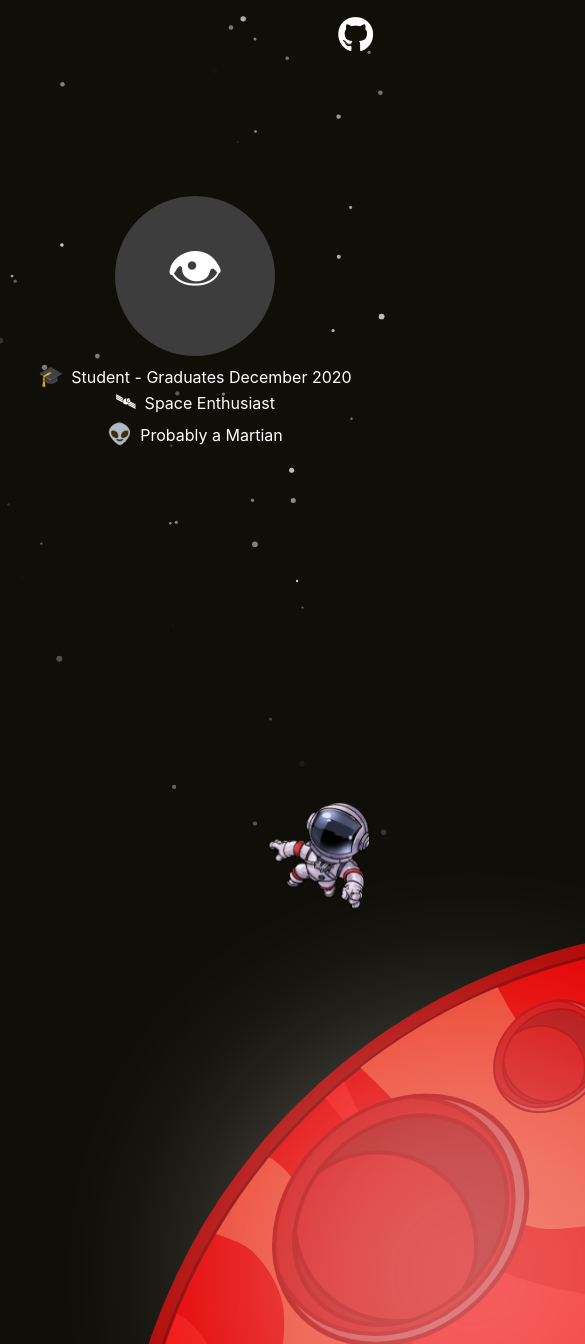
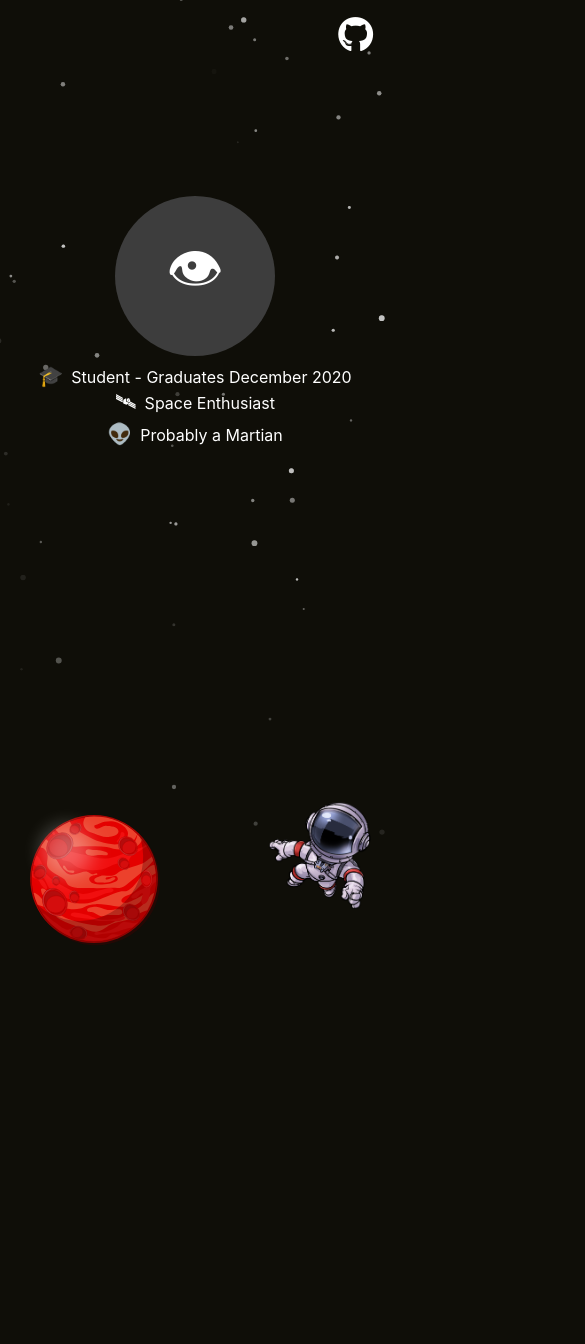
Before and after one commit to lewismorgan/lewis-webapp, a React (Create React App) app: page / in a window 390 px wide. Shown: the top 1344 px of the page, 585 px wide, since content can reach past the window. After the commit the page ends 1266 px from the top, so only its background shows below. Built offline with nearby package versions, Linux system fonts and the light colour scheme.

Commit message:
Fix mars css media queries

```diff
--- a/src/index.css
+++ b/src/index.css
@@ -103,13 +103,22 @@ code {
   position: absolute;
 }
 
-@media (min-width: 720px) {
+/* Small devices (portrait tablets and large phones, 600px and up) */
+@media screen and (max-width: 600px) {
+  .mars {
+    width: 150px;
+  }
+}
+
+/* Medium devices (landscape tablets, 768px and up) */
+@media screen and (min-width: 768px) {
   .mars {
     width: 350px;
   }
 }
 
-@media (min-width: 1024px) {
+/* Large devices (laptops/desktops, 992px and up) */
+@media screen and (min-width: 992px) {
   .mars {
     width: 450px;
   }
```
